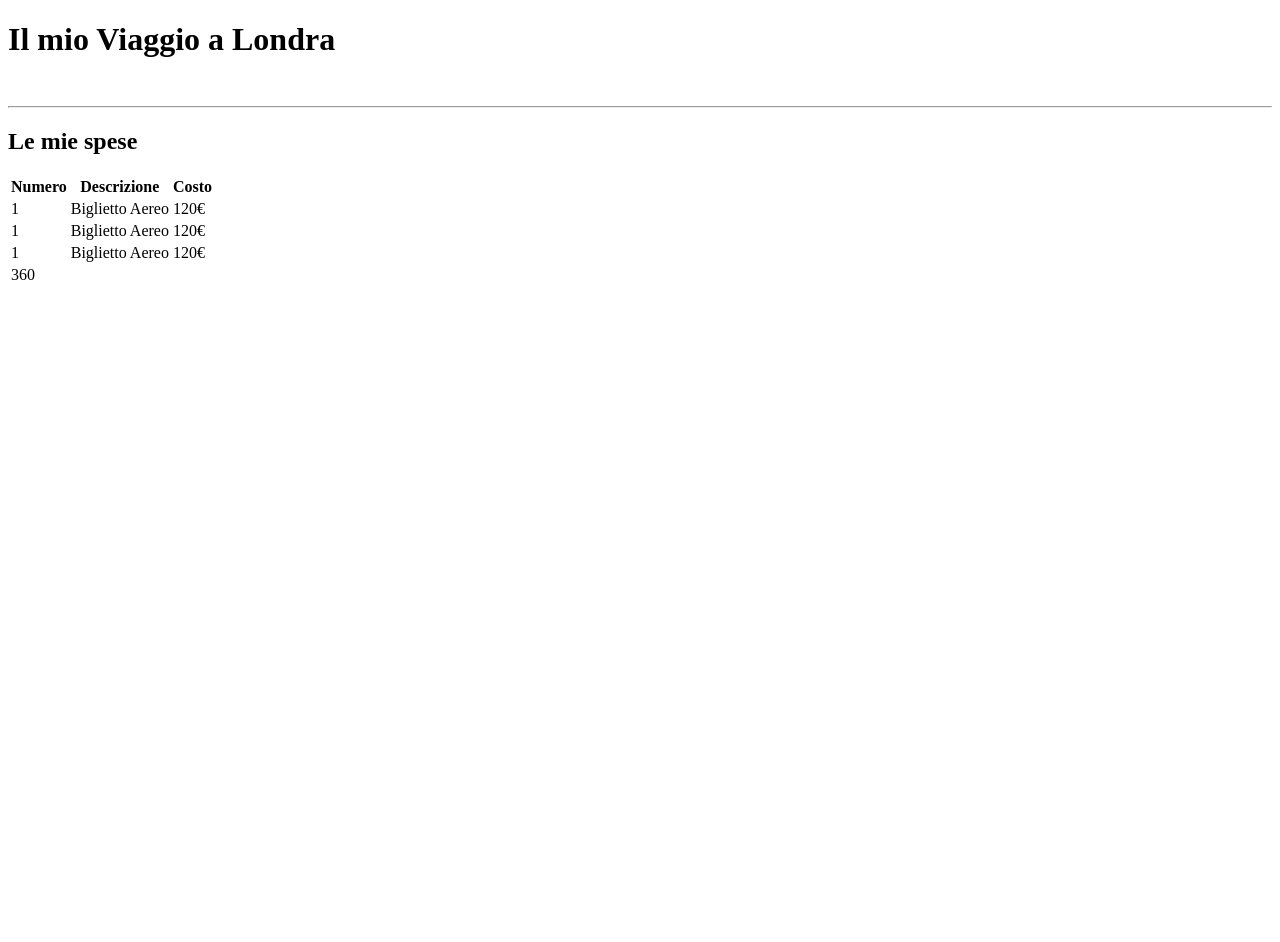
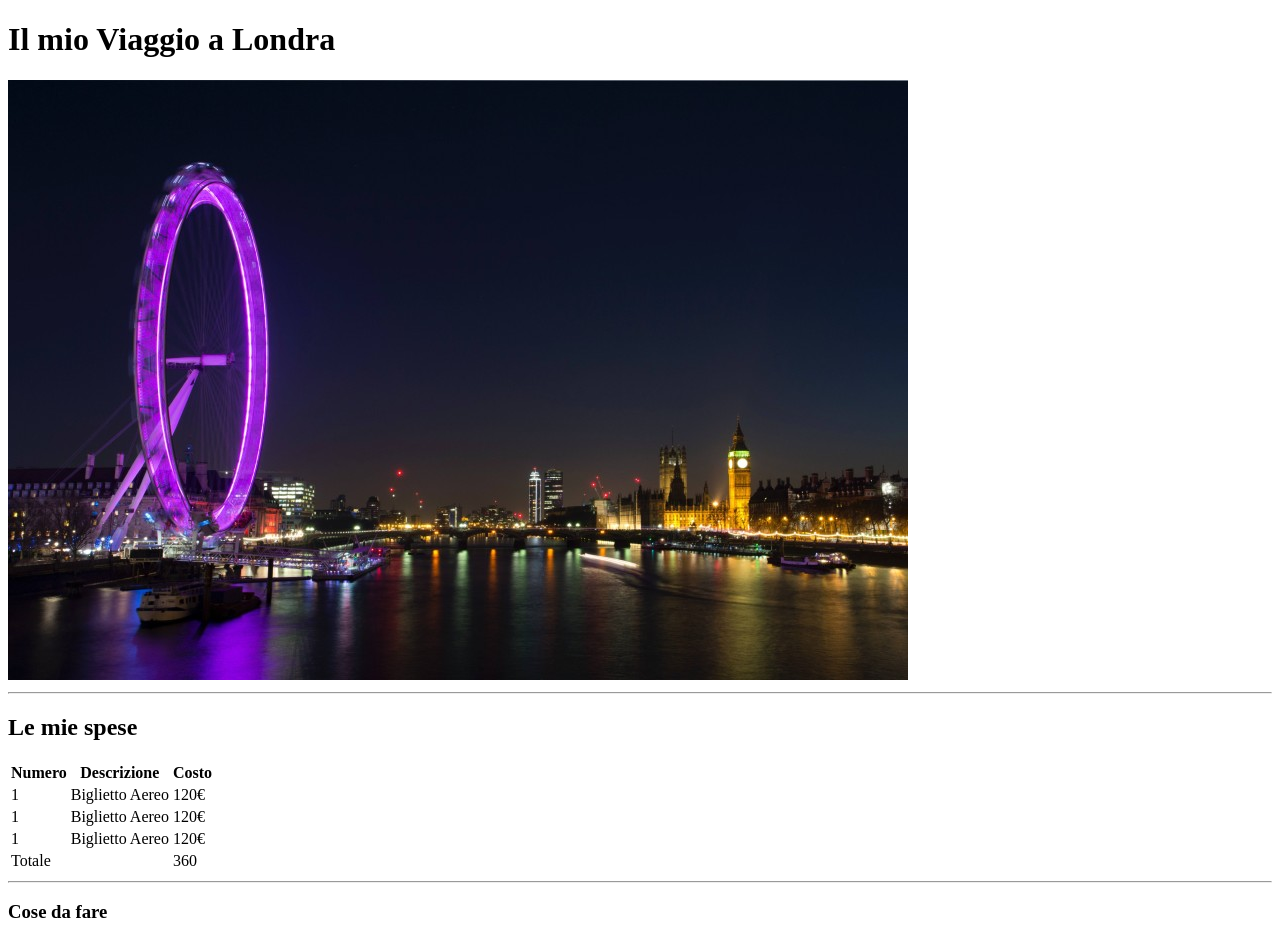
Before and after one commit to Riccardouras/html-london-trip, a plain HTML site: page index.html in a window 1280 px wide. Before the commit the page ends 800 px from the top, so only its background shows below. Drawn offline with Linux system fonts and the light colour scheme.

Commit message:
metà main

```diff
--- a/index.html
+++ b/index.html
@@ -43,11 +43,13 @@
             </tbody>
             <tfoot>
                 <tr>
-
+                    <td colspan="2">Totale</td>
                     <td>360</td>
                 </tr>
             </tfoot>
         </table>
+        <hr>
+        <h3>Cose da fare</h3>
     </main>
 </body>
 </html>
```
Also changed, not shown: pexels-bill-emrich-230794-0.jpg (added), pexels-bill-emrich-230794-1.jpg (added), pexels-bill-emrich-230794-2.jpg (added).
